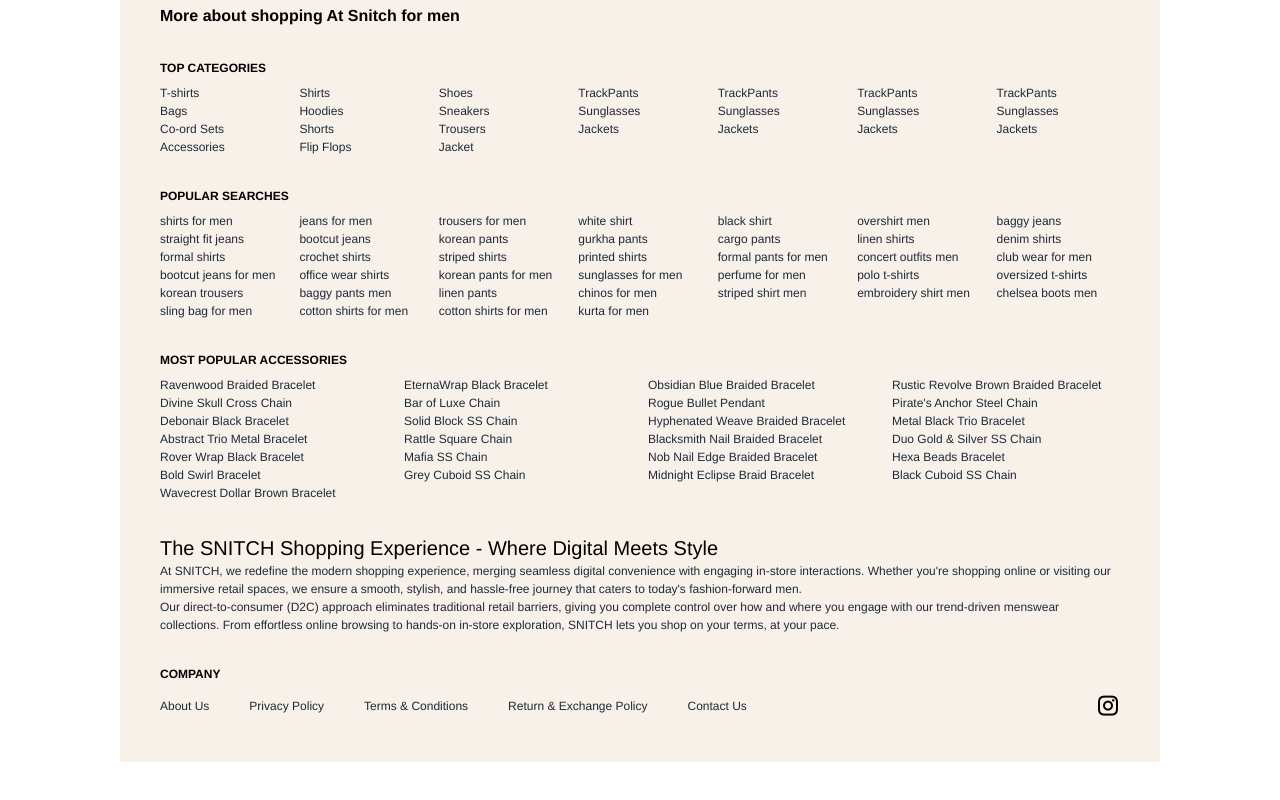
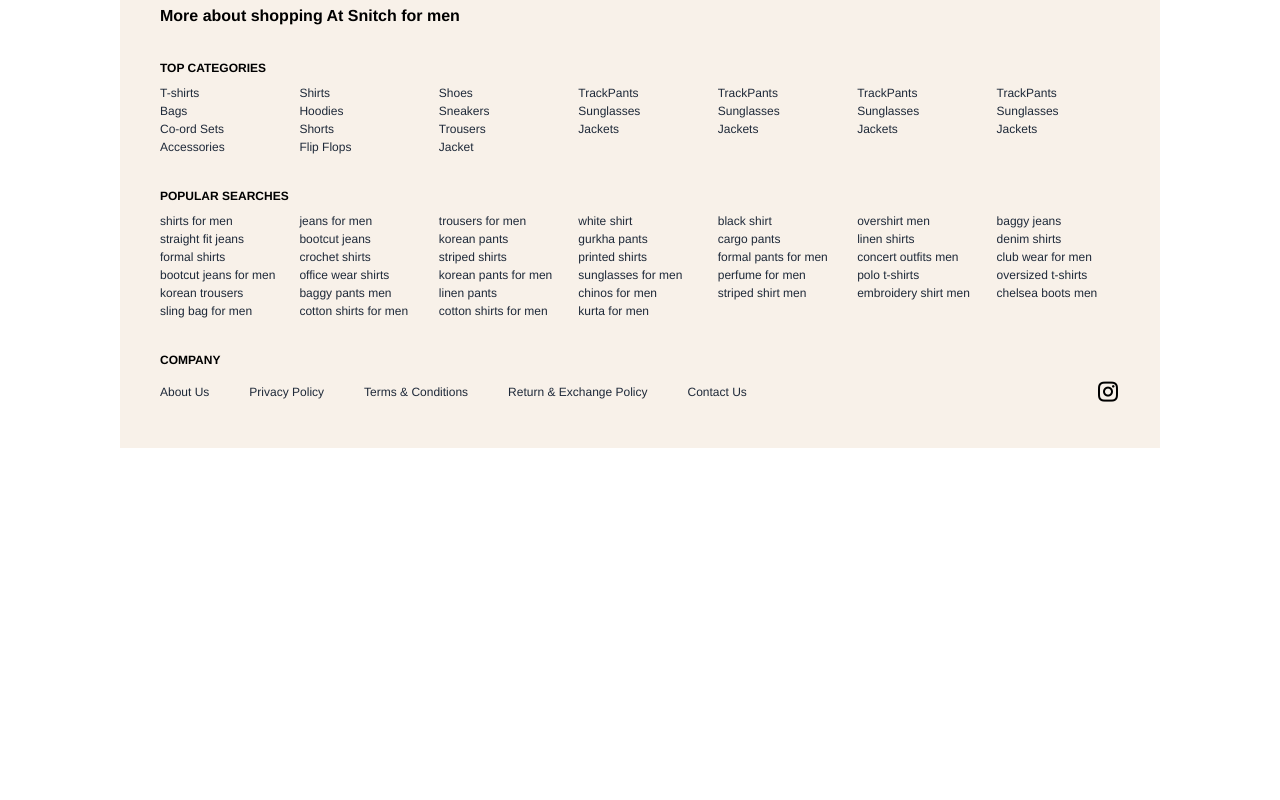
Before and after one commit to Bhawna-2025/InternshipTask6-SnitchProject, a React (Vite) app: page / in a window 1280 px wide. Shown: the part 5898-6698 px from the top of the page. After the commit the page ends 6386 px from the top, so only its background shows below. Built offline with nearby package versions, Linux system fonts and the light colour scheme.

Commit message:
updated footer

```diff
--- a/src/Components/footer.jsx
+++ b/src/Components/footer.jsx
@@ -244,7 +244,7 @@
           </div>
         </div>
       </div>
-
+{/*
       <div>
         <h2 className="font-bold text-xs uppercase mb-2">
           MOST POPULAR ACCESSORIES
@@ -369,9 +369,9 @@
             </a>
           </div>
         </div>
-      </div>
+      </div> */}
 
-      <div>
+      {/* <div>
         <h2 className="text-xl font-medium">The SNITCH Shopping Experience - Where Digital Meets Style</h2>
         <p className="text-[12px] text-gray-800">
           At SNITCH, we redefine the modern shopping experience, merging
@@ -386,7 +386,7 @@
           collections. From effortless online browsing to hands-on in-store
           exploration, SNITCH lets you shop on your terms, at your pace.
         </p>
-      </div>
+      </div> */}
 
       <div>
 
```
